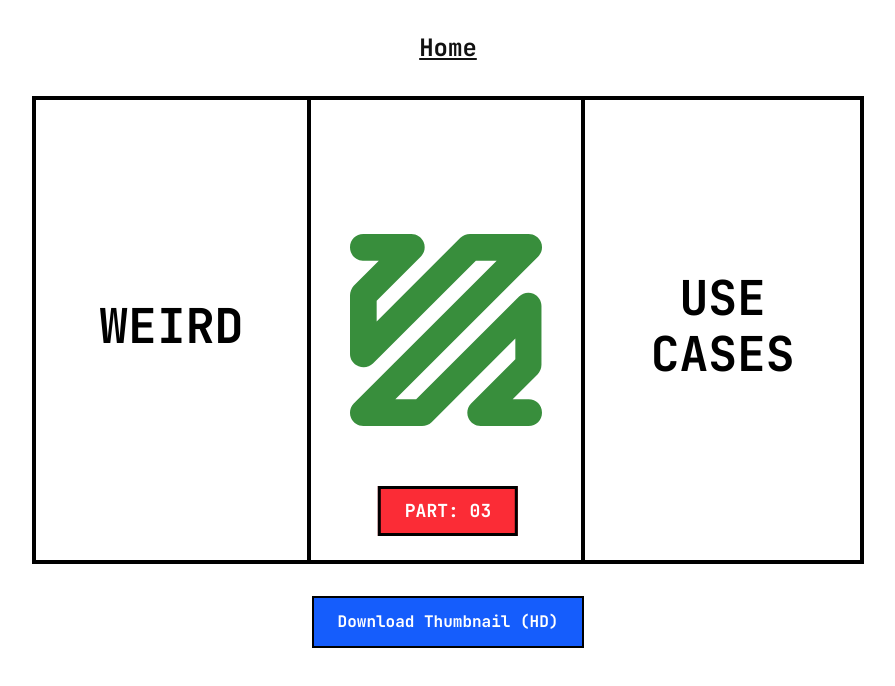
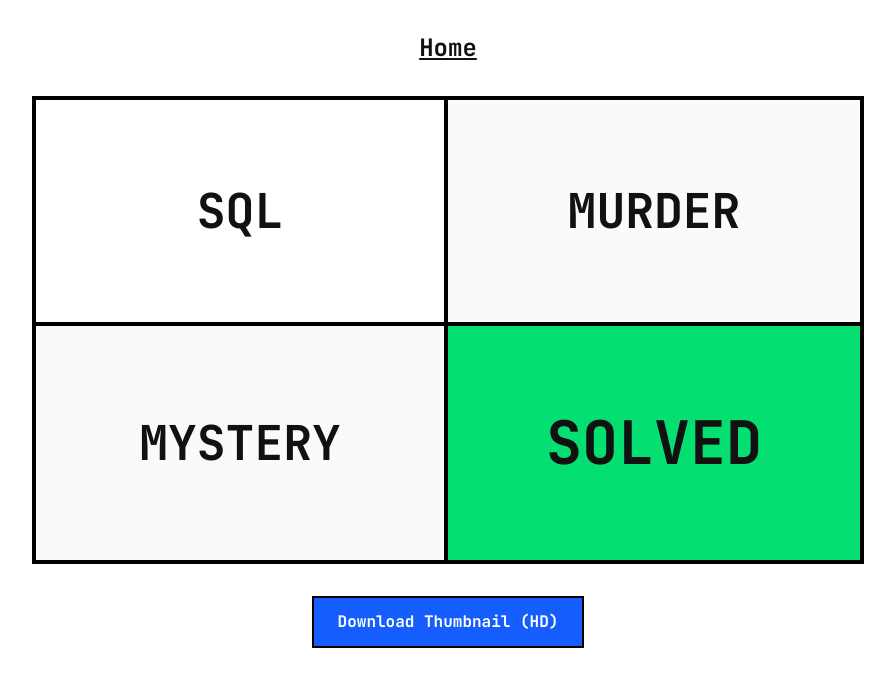
Before and after one commit to implabinash/thumbnails, a SvelteKit app: page /demo in a window 1280 px wide. Shown: the top 686 px of the page, without its empty margins (192-1087 px from the left). Built offline with nearby package versions, Linux system fonts and the light colour scheme.

Commit message:
SQL Murder Mystery Solved

```diff
--- a/src/routes/demo/+page.svelte
+++ b/src/routes/demo/+page.svelte
@@ -37,35 +37,19 @@
 		bind:this={thumbnailEl}
 		class="w-full aspect-video bg-white border-4 border-black relative overflow-hidden"
 	>
-		<div class="grid grid-cols-3 h-full">
-			<div class="border-r-4 border-black flex flex-col items-center justify-center p-6">
-				<div class="text-black text-5xl mb-2 uppercase">weird</div>
+		<div class="grid grid-cols-2 h-full">
+			<div class="border-r-4 border-b-4 border-black flex items-center justify-center">
+				<div class="text-5xl uppercase">SQL</div>
 			</div>
-			<div class="border-r-4 border-black flex flex-col items-center justify-center p-6">
-				<svg
-					xmlns="http://www.w3.org/2000/svg"
-					x="0px"
-					y="0px"
-					width="256"
-					height="256"
-					viewBox="0 0 48 48"
-				>
-					<path
-						fill="#388e3c"
-						d="M39.5,42h-9c-1,0-1.9-0.6-2.3-1.5c-0.4-0.9-0.2-2,0.5-2.7l8.3-8.3v-3.9L21.3,41.3 c-0.5,0.5-1.1,0.7-1.8,0.7h-11c-1,0-1.9-0.6-2.3-1.5c-0.4-0.9-0.2-2,0.5-2.7L33.5,11h-3.9L10.3,30.3c-0.7,0.7-1.8,0.9-2.7,0.5 C6.6,30.4,6,29.5,6,28.5v-11c0-0.7,0.3-1.3,0.7-1.8l4.7-4.7h-3C7.1,11,6,9.9,6,8.5S7.1,6,8.5,6h9c1,0,1.9,0.6,2.3,1.5 c0.4,0.9,0.2,2-0.5,2.7L11,18.5v3.9L26.7,6.7C27.2,6.3,27.8,6,28.5,6h11c1,0,1.9,0.6,2.3,1.5c0.4,0.9,0.2,2-0.5,2.7L14.5,37h3.9 l19.3-19.3c0.7-0.7,1.8-0.9,2.7-0.5c0.9,0.4,1.5,1.3,1.5,2.3v11c0,0.7-0.3,1.3-0.7,1.8L36.5,37h3c1.4,0,2.5,1.1,2.5,2.5 S40.9,42,39.5,42z"
-					></path>
-				</svg>
+			<div class="border-b-4 border-black flex items-center justify-center bg-gray-50">
+				<div class="text-5xl uppercase">Murder</div>
 			</div>
-			<div class="flex flex-col items-center justify-center p-6">
-				<div class="text-black text-5xl mb-2 uppercase">use</div>
-				<div class="text-black text-5xl mb-2 uppercase">cases</div>
+			<div class="border-r-4 border-black flex items-center justify-center bg-gray-50">
+				<div class="text-5xl uppercase">Mystery</div>
 			</div>
-		</div>
-
-		<div
-			class="absolute bottom-6 left-1/2 -translate-x-1/2 bg-red-500 text-white px-6 py-2 border-3 border-black"
-		>
-			<div class="text-lg uppercase">part: 03</div>
+			<div class="flex items-center justify-center bg-green-400">
+				<div class="uppercase text-6xl">solved</div>
+			</div>
 		</div>
 	</div>
 
```
